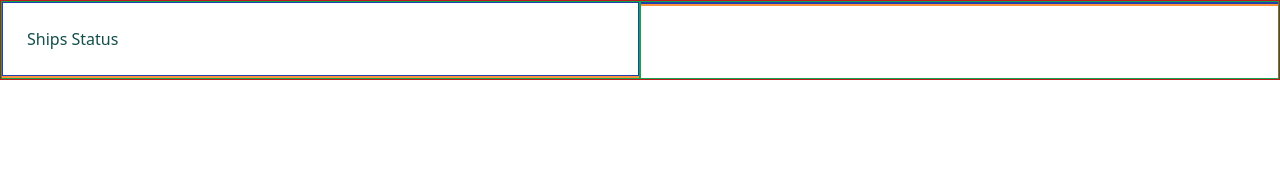
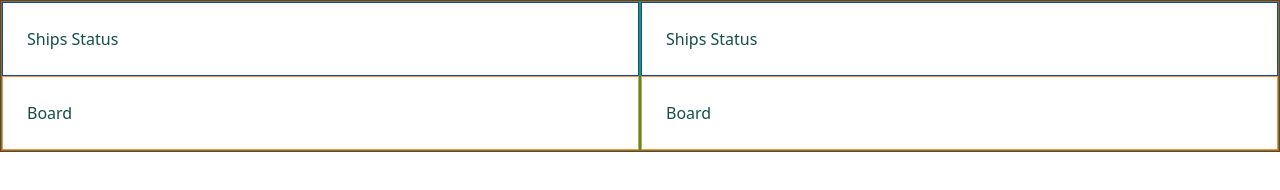
Before and after one commit to owen-addison/odin-battleship, a website built with webpack: page dist/index.html in a window 1280 px wide. Built offline with nearby package versions, Linux system fonts and the light colour scheme.

Commit message:
[content] Creates headers for ships and boards Creates headers for the computer player's ships statuses as well as headers for both player's boards.

```diff
--- a/dist/index.html
+++ b/dist/index.html
@@ -14,11 +14,17 @@
           <div id="human-ships" id="player-ships" class="border border-solid border-blue-800">
             <h1 class="text-teal-900 p-6">Ships Status</h1>
           </div>
-          <div id="human-gb" class="border border-solid border-orange-400"></div>
+          <div id="human-gb" class="border border-solid border-orange-400">
+            <h1 class="text-teal-900 p-6">Board</h1>
+          </div>
         </div>
         <div id="comp-container" class="w-1/2 border border-solid border-green-600">
-          <div id="comp-ships" id="player-ships" class="border border-solid border-blue-800"></div>
-          <div id="comp-gb" class="border border-solid border-orange-400"></div>
+          <div id="comp-ships" id="player-ships" class="border border-solid border-blue-800">
+            <h1 class="text-teal-900 p-6">Ships Status</h1>
+          </div>
+          <div id="comp-gb" class="border border-solid border-orange-400">
+            <h1 class="text-teal-900 p-6">Board</h1>
+          </div>
         </div>
       </div>
     </div>
```
